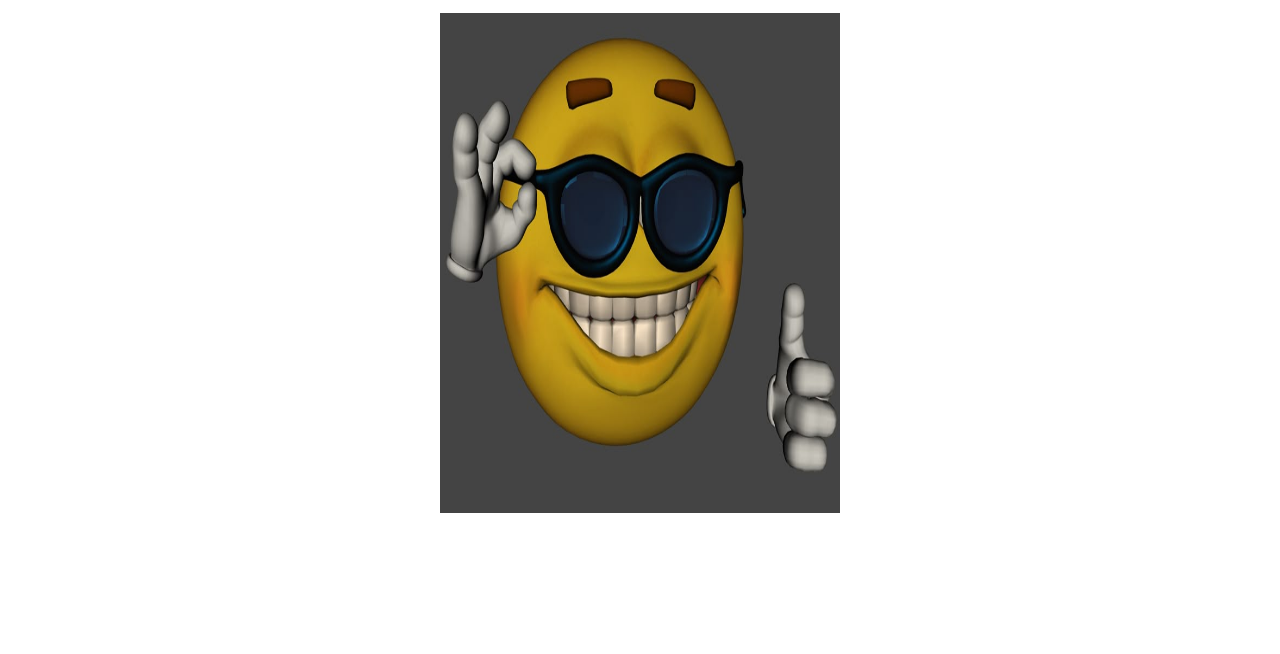
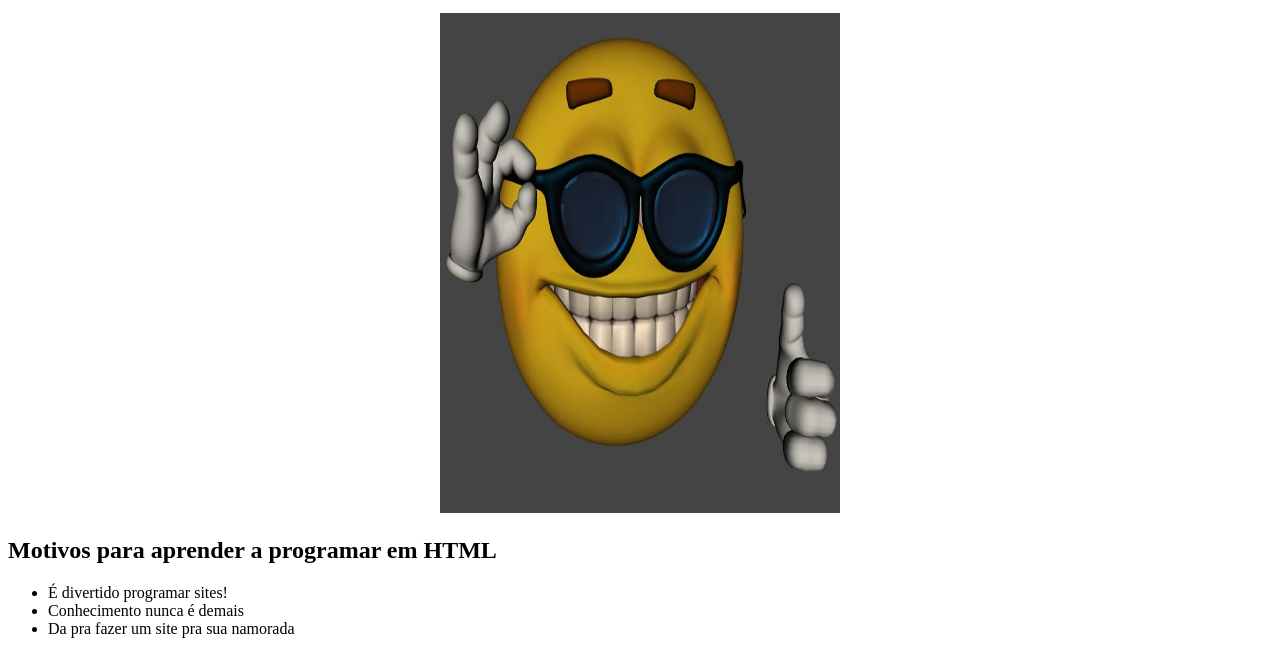
Before and after one commit to pedroMB03/Desenvolvimento-web-mobile, a plain HTML site: page index.html in a window 1280 px wide. Shown: the part 231-885 px from the top of the page. Before the commit the page ends 800 px from the top, so only its background shows below. Drawn offline with Linux system fonts and the light colour scheme.

Commit message:
correção

```diff
--- a/index.html
+++ b/index.html
@@ -23,6 +23,14 @@
             <div class="img-container">
                 <img src="fotos/emoji.jpg" alt="emoji LEGAL" width="400" height="500">
             </div>
+            <div>
+                <h2>Motivos para aprender a programar em HTML</h2>
+                <ul>
+                    <li>É divertido programar sites!</li>
+                    <li>Conhecimento nunca é demais</li>
+                    <li>Da pra fazer um site pra sua namorada</li>
+                </ul>
+            </div>
         </section>
     </body>
 </html>
```
Also changed, not shown: exercicio1/index.html (+0 -8 lines).
